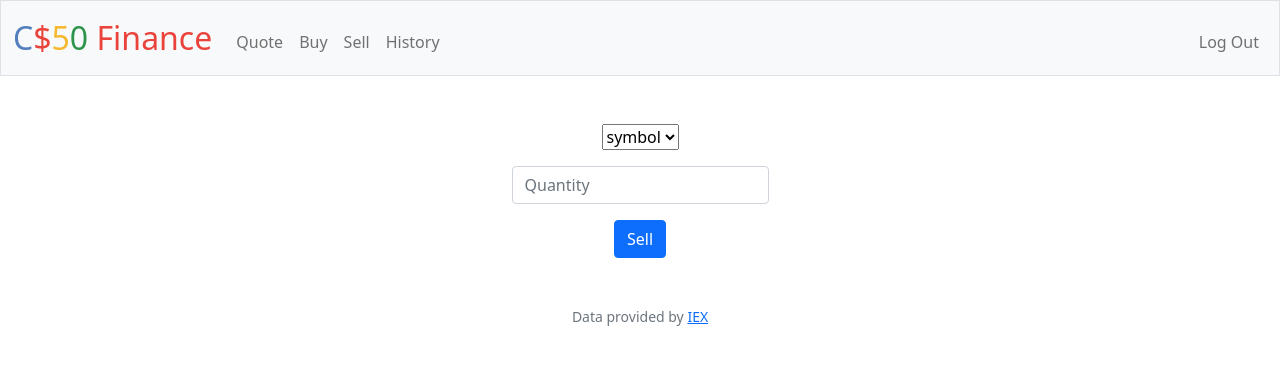
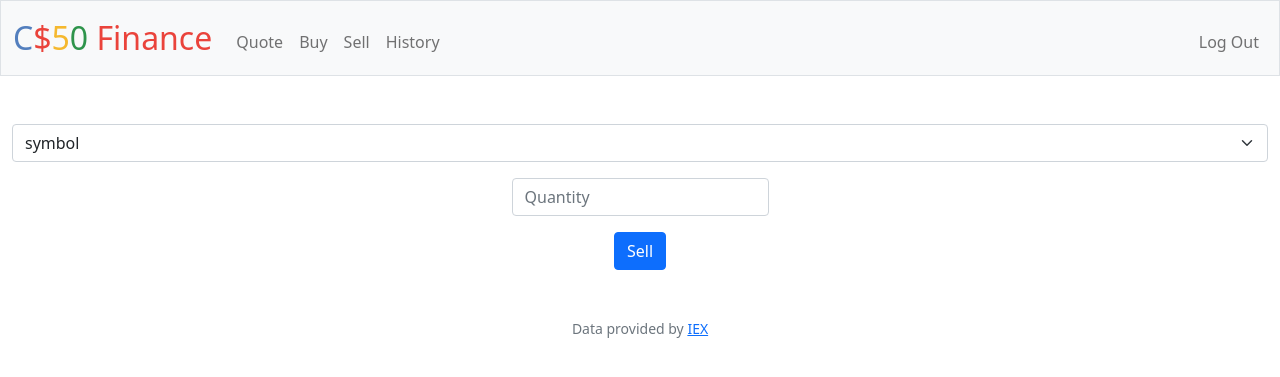
Before and after one commit to tushark28/CS50, a Flask app: page /sell in a window 1280 px wide. Shown: the top 377 px of the page. Run offline with Flask 2, Linux system fonts and the light colour scheme; a user stored in the database is signed in; data comes from the database, SQL or seed files in the repository; some libraries are stand-ins or nearby versions.

Commit message:
Thu, Sep 29, 2022, 11:44 AM +00:00

```diff
--- a/cs50x/finance/templates/sell.html
+++ b/cs50x/finance/templates/sell.html
@@ -7,7 +7,7 @@
 {% block main %}
     <form action="/sell" method="post">
         <div class="mb-3">
-            <select name="symbol" id="symbol">
+            <select name="symbol" id="symbol" class="form-select">
                 <option disable selected>symbol</option>
                 {% for symbol in symbols %}
                 <option>{{ symbol["stock_symbol"] }}</option>
```
